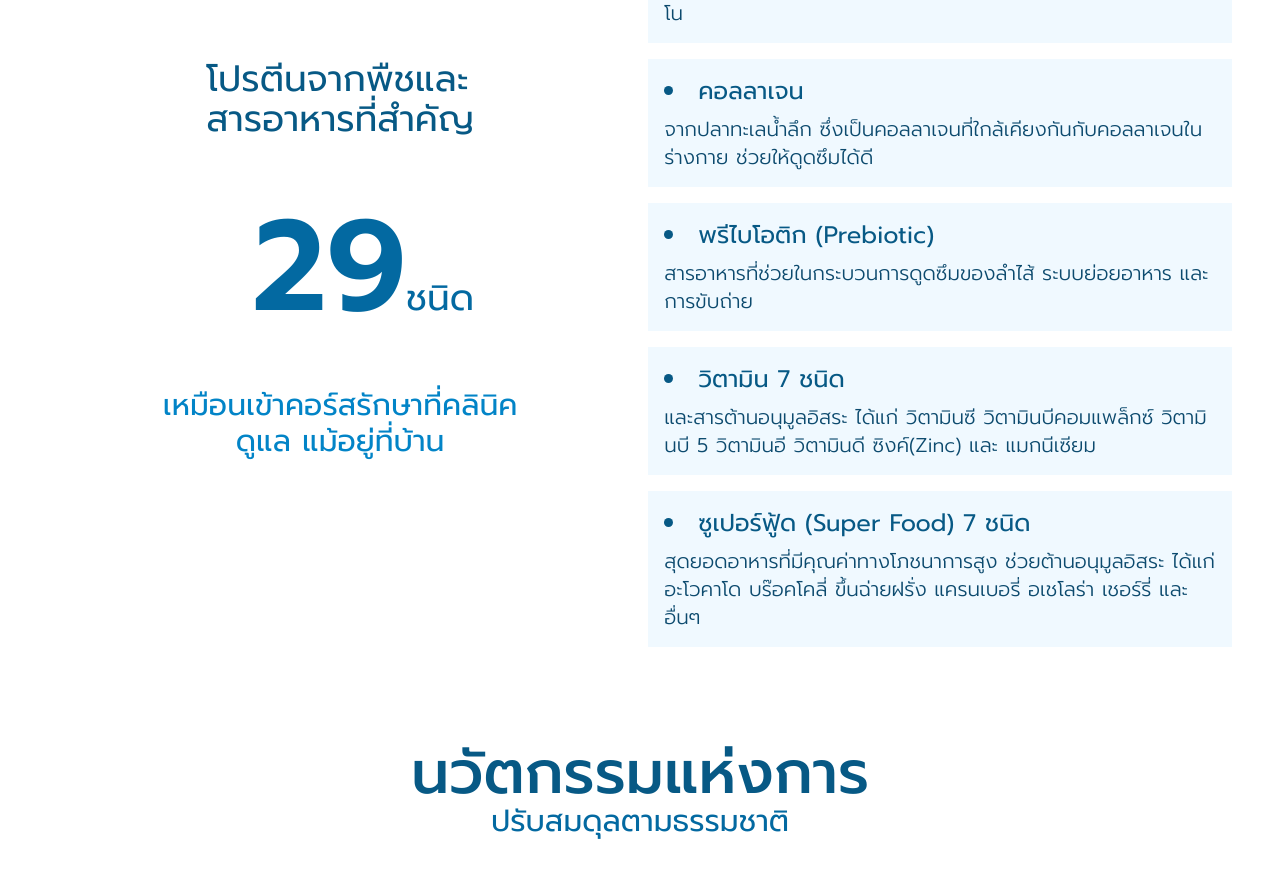
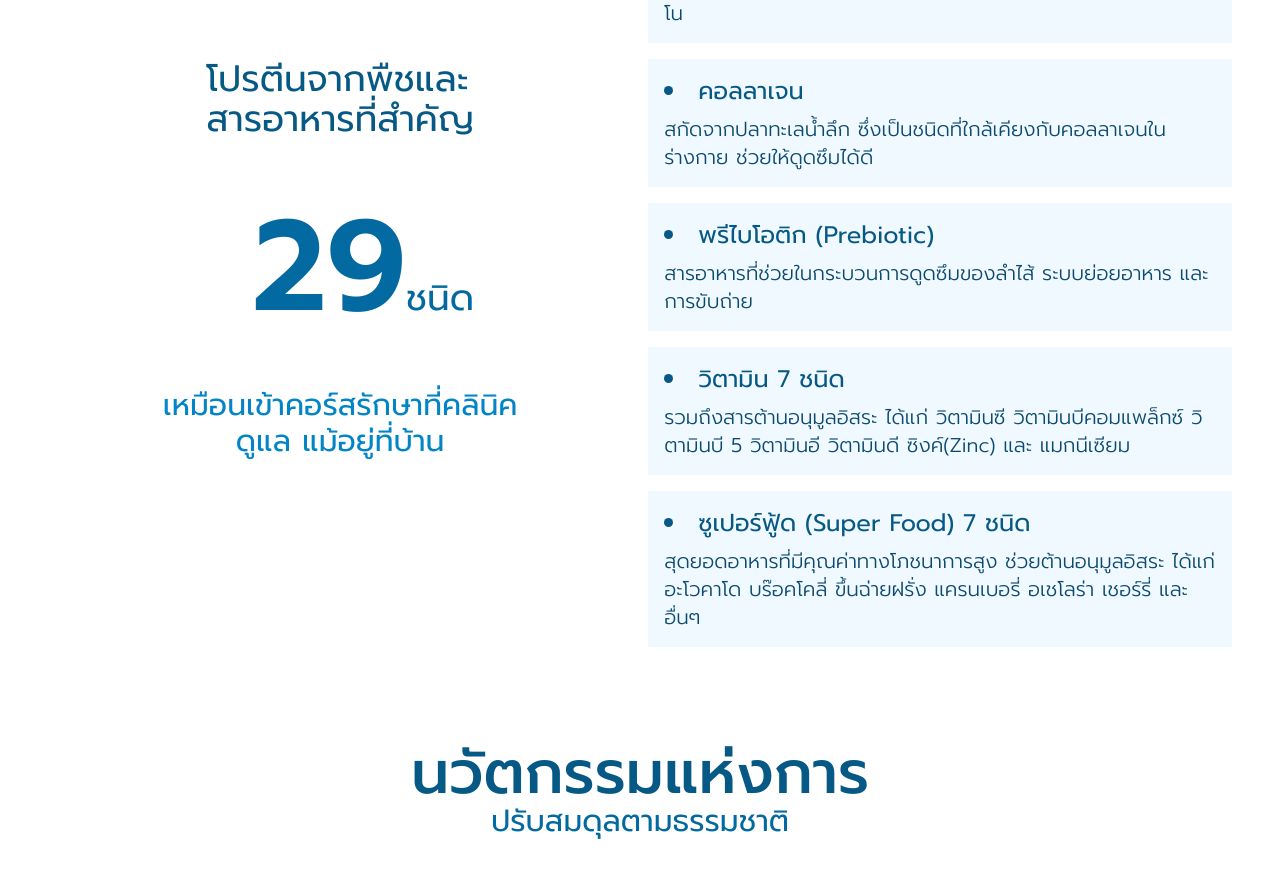
Before and after one commit to K-Laeman/vital-x-landing-page, a Next.js app: page / in a window 1280 px wide. Shown: the part 3264-4141 px from the top of the page. Built offline with nearby package versions, Linux system fonts and the light colour scheme; grey boxes are pictures that could not be loaded.

Commit message:
Fix Image

```diff
--- a/src/components/ProductDetail.js
+++ b/src/components/ProductDetail.js
@@ -45,7 +45,7 @@ const ProductDetail = () => {
                                 {`คอลลาเจน`}
                             </li>
                             <span className="text-xl md:2xl font-light text-sky-900">
-                                {`จากปลาทะเลน้ำลึก ซึ่งเป็นคอลลาเจนที่ใกล้เคียงกันกับคอลลาเจนในร่างกาย ช่วยให้ดูดซึมได้ดี`}
+                                {`สกัดจากปลาทะเลน้ำลึก ซึ่งเป็นชนิดที่ใกล้เคียงกับคอลลาเจนในร่างกาย ช่วยให้ดูดซึมได้ดี`}
                             </span>
                         </div>
 
@@ -63,7 +63,7 @@ const ProductDetail = () => {
                                 {`วิตามิน 7 ชนิด`}
                             </li>
                             <span className="text-xl font-light text-sky-900">
-                                {`และสารต้านอนุมูลอิสระ ได้แก่ วิตามินซี วิตามินบีคอมแพล็กซ์ วิตามินบี 5 วิตามินอี วิตามินดี ซิงค์(Zinc) และ แมกนีเซียม`}
+                                {`รวมถึงสารต้านอนุมูลอิสระ ได้แก่ วิตามินซี วิตามินบีคอมแพล็กซ์ วิตามินบี 5 วิตามินอี วิตามินดี ซิงค์(Zinc) และ แมกนีเซียม`}
                             </span>
                         </div>
 
@@ -80,7 +80,7 @@ const ProductDetail = () => {
 
                 <div className="flex md:hidden">
                     <div className="flex bg-product-slide-background bg-cover md:w-[400px] md:h-[400px] px-16 py-16 rounded-xl">
-                        <img src="/asset/product/Vital-x-2.png" className=" object-contain" />
+                        <img src="/asset/product/vital-x-2.png" className=" object-contain" />
                     </div>
                 </div>
             </div>
```
